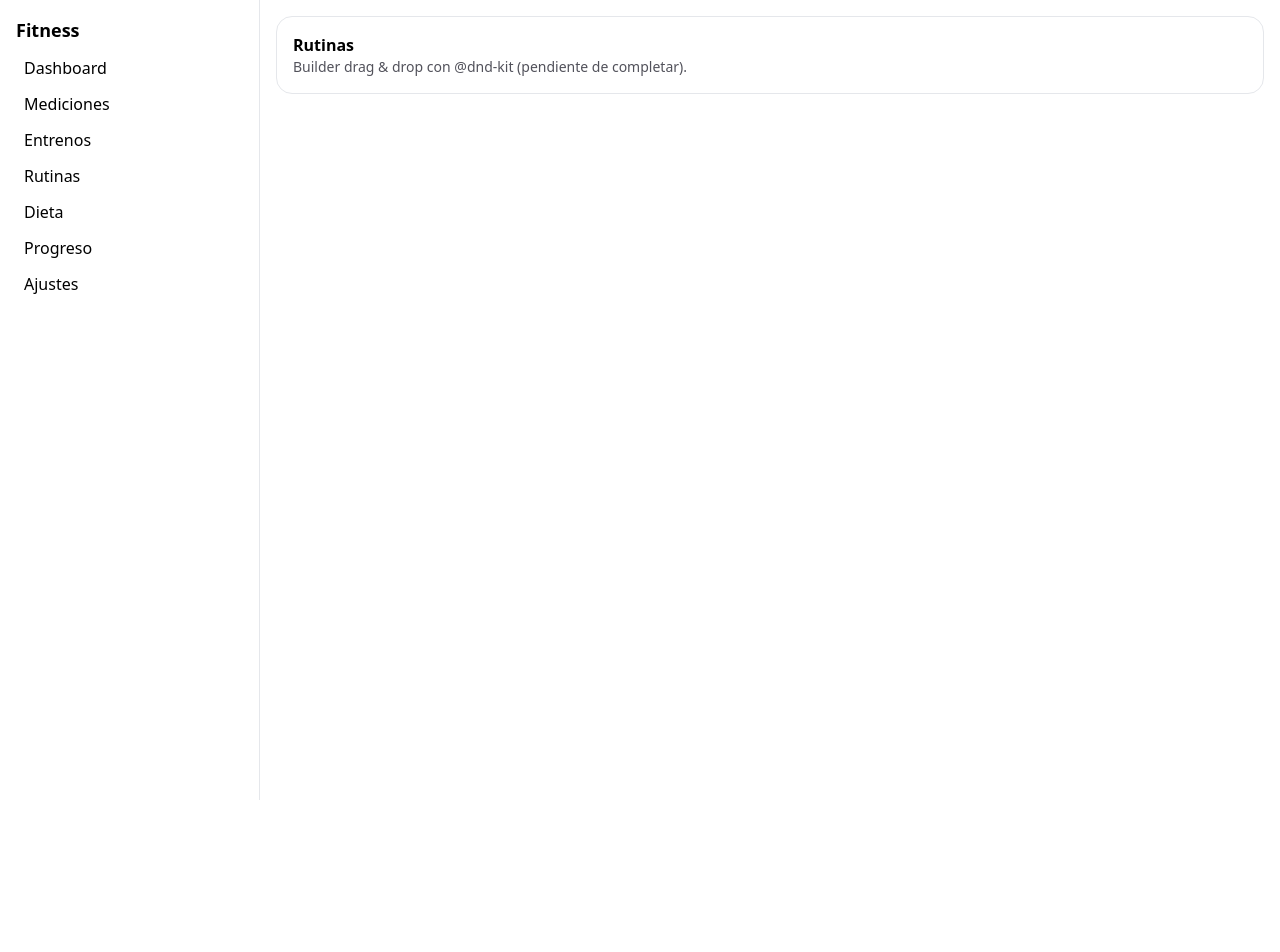
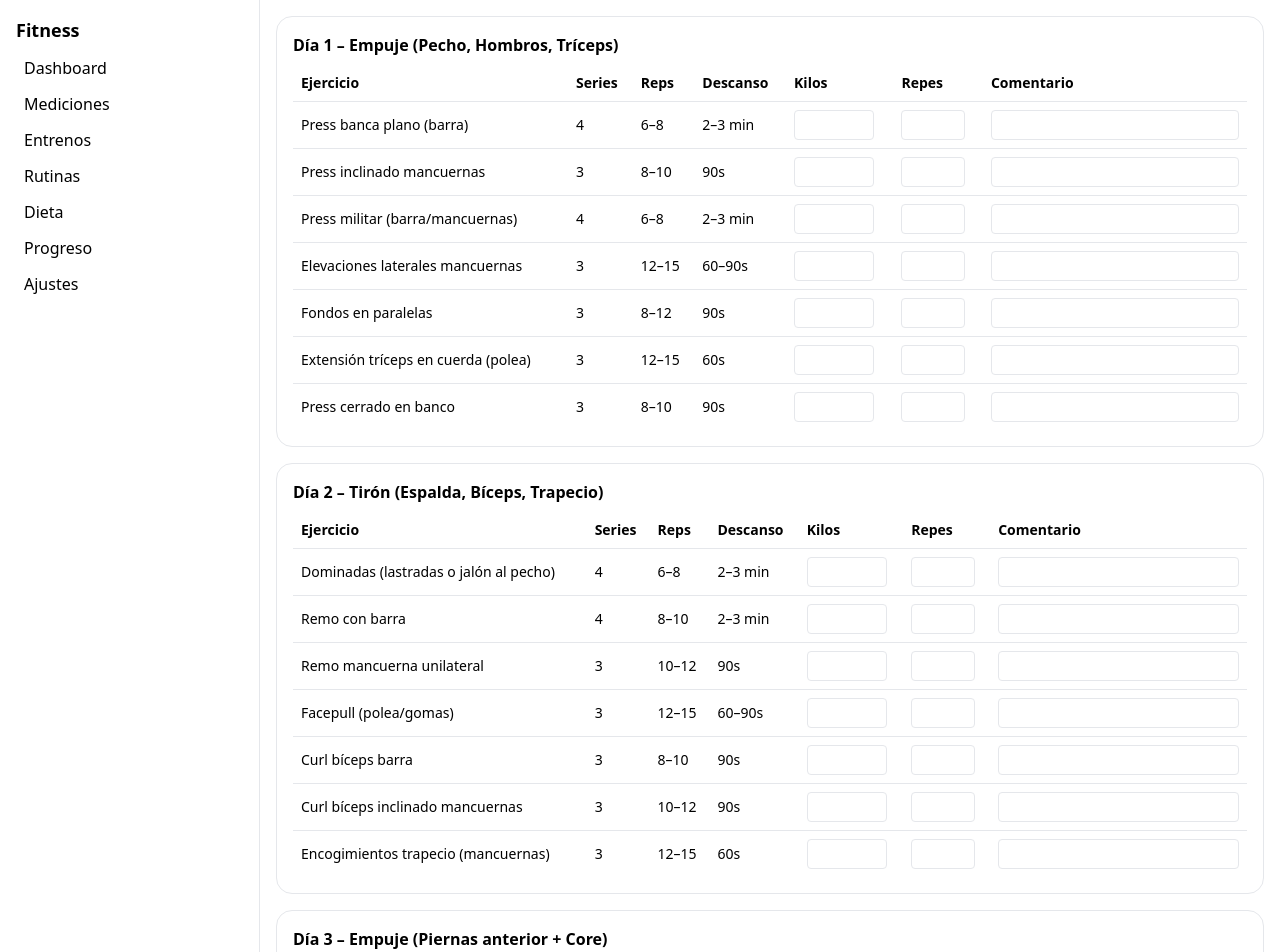
Before and after one commit to jyeste94/gymapp, a Next.js app: page /routines in a window 1280 px wide. Shown: the top 952 px of the page. Before the commit the page ends 800 px from the top, so only its background shows below. Built offline with nearby package versions, Linux system fonts and the light colour scheme.

Commit message:
feat: add four-day routine page

```diff
--- a/app/(app)/routines/page.tsx
+++ b/app/(app)/routines/page.tsx
@@ -1,8 +1,143 @@
+'use client';
+import { useState } from 'react';
+
+interface Exercise {
+  name: string;
+  series: number;
+  reps: string;
+  rest: string;
+}
+
+interface Day {
+  title: string;
+  exercises: Exercise[];
+}
+
+const routine: Day[] = [
+  {
+    title: 'Día 1 – Empuje (Pecho, Hombros, Tríceps)',
+    exercises: [
+      { name: 'Press banca plano (barra)', series: 4, reps: '6–8', rest: '2–3 min' },
+      { name: 'Press inclinado mancuernas', series: 3, reps: '8–10', rest: '90s' },
+      { name: 'Press militar (barra/mancuernas)', series: 4, reps: '6–8', rest: '2–3 min' },
+      { name: 'Elevaciones laterales mancuernas', series: 3, reps: '12–15', rest: '60–90s' },
+      { name: 'Fondos en paralelas', series: 3, reps: '8–12', rest: '90s' },
+      { name: 'Extensión tríceps en cuerda (polea)', series: 3, reps: '12–15', rest: '60s' },
+      { name: 'Press cerrado en banco', series: 3, reps: '8–10', rest: '90s' },
+    ],
+  },
+  {
+    title: 'Día 2 – Tirón (Espalda, Bíceps, Trapecio)',
+    exercises: [
+      { name: 'Dominadas (lastradas o jalón al pecho)', series: 4, reps: '6–8', rest: '2–3 min' },
+      { name: 'Remo con barra', series: 4, reps: '8–10', rest: '2–3 min' },
+      { name: 'Remo mancuerna unilateral', series: 3, reps: '10–12', rest: '90s' },
+      { name: 'Facepull (polea/gomas)', series: 3, reps: '12–15', rest: '60–90s' },
+      { name: 'Curl bíceps barra', series: 3, reps: '8–10', rest: '90s' },
+      { name: 'Curl bíceps inclinado mancuernas', series: 3, reps: '10–12', rest: '90s' },
+      { name: 'Encogimientos trapecio (mancuernas)', series: 3, reps: '12–15', rest: '60s' },
+    ],
+  },
+  {
+    title: 'Día 3 – Empuje (Piernas anterior + Core)',
+    exercises: [
+      { name: 'Sentadilla barra', series: 4, reps: '6–8', rest: '2–3 min' },
+      { name: 'Prensa inclinada', series: 4, reps: '8–10', rest: '2 min' },
+      { name: 'Zancadas mancuernas', series: 3, reps: '10–12', rest: '90s' },
+      { name: 'Peso muerto rumano', series: 3, reps: '8–10', rest: '2 min' },
+      { name: 'Gemelos en máquina', series: 4, reps: '12–15', rest: '60–90s' },
+      { name: 'Plancha + rueda abdominal', series: 3, reps: '30–60s / 8–12 reps', rest: '60s' },
+    ],
+  },
+  {
+    title: 'Día 4 – Tirón (Piernas posterior + Espalda + Core)',
+    exercises: [
+      { name: 'Peso muerto convencional', series: 4, reps: '5–6', rest: '3 min' },
+      { name: 'Dominadas supinas (agarre cerrado)', series: 4, reps: '8–10', rest: '2–3 min' },
+      { name: 'Remo en polea baja', series: 3, reps: '10–12', rest: '90s' },
+      { name: 'Curl femoral tumbado', series: 4, reps: '10–12', rest: '90s' },
+      { name: 'Curl bíceps martillo', series: 3, reps: '10–12', rest: '90s' },
+      { name: 'Facepull / pájaros', series: 3, reps: '12–15', rest: '60–90s' },
+      { name: 'Abdominales en polea', series: 3, reps: '12–15', rest: '60s' },
+    ],
+  },
+];
+
+interface Entry {
+  weight: string;
+  reps: string;
+  comment: string;
+}
+
 export default function RoutinesPage() {
+  const [entries, setEntries] = useState<Record<string, Entry>>({});
+
+  const handleChange = (key: string, field: keyof Entry, value: string) => {
+    setEntries((prev) => ({
+      ...prev,
+      [key]: { ...prev[key], [field]: value },
+    }));
+  };
+
   return (
-    <div className="rounded-2xl border p-4">
-      <h3 className="font-semibold">Rutinas</h3>
-      <p className="text-sm text-zinc-600">Builder drag & drop con @dnd-kit (pendiente de completar).</p>
+    <div className="space-y-4">
+      {routine.map((day, dayIdx) => (
+        <div key={dayIdx} className="rounded-2xl border p-4">
+          <h3 className="font-semibold mb-2">{day.title}</h3>
+          <div className="overflow-x-auto">
+            <table className="w-full text-sm">
+              <thead>
+                <tr className="text-left">
+                  <th className="p-2">Ejercicio</th>
+                  <th className="p-2">Series</th>
+                  <th className="p-2">Reps</th>
+                  <th className="p-2">Descanso</th>
+                  <th className="p-2">Kilos</th>
+                  <th className="p-2">Repes</th>
+                  <th className="p-2">Comentario</th>
+                </tr>
+              </thead>
+              <tbody>
+                {day.exercises.map((ex, exIdx) => {
+                  const key = `${dayIdx}-${exIdx}`;
+                  const entry = entries[key] || { weight: '', reps: '', comment: '' };
+                  return (
+                    <tr key={exIdx} className="border-t">
+                      <td className="p-2">{ex.name}</td>
+                      <td className="p-2">{ex.series}</td>
+                      <td className="p-2">{ex.reps}</td>
+                      <td className="p-2">{ex.rest}</td>
+                      <td className="p-2">
+                        <input
+                          type="number"
+                          value={entry.weight}
+                          onChange={(e) => handleChange(key, 'weight', e.target.value)}
+                          className="w-20 border rounded px-2 py-1"
+                        />
+                      </td>
+                      <td className="p-2">
+                        <input
+                          type="number"
+                          value={entry.reps}
+                          onChange={(e) => handleChange(key, 'reps', e.target.value)}
+                          className="w-16 border rounded px-2 py-1"
+                        />
+                      </td>
+                      <td className="p-2">
+                        <input
+                          value={entry.comment}
+                          onChange={(e) => handleChange(key, 'comment', e.target.value)}
+                          className="w-full border rounded px-2 py-1"
+                        />
+                      </td>
+                    </tr>
+                  );
+                })}
+              </tbody>
+            </table>
+          </div>
+        </div>
+      ))}
     </div>
   );
 }
```
